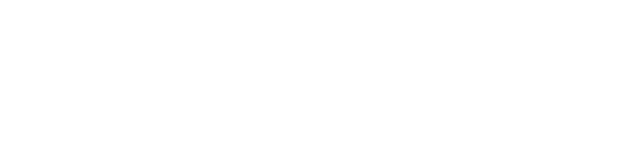
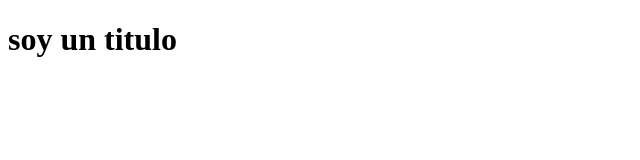
Before and after one commit to facutroglia/Nucba_4917, a plain HTML site: page index.html in a window 1280 px wide. Shown: the whole page, without its empty margins (0-640 px from the left). Drawn offline with Linux system fonts and the light colour scheme.

Commit message:
agregue un h1

```diff
--- a/index.html
+++ b/index.html
@@ -6,6 +6,6 @@
     <title>Document</title>
 </head>
 <body>
-
+    <h1>soy un titulo</h1>
 </body>
 </html>
```
